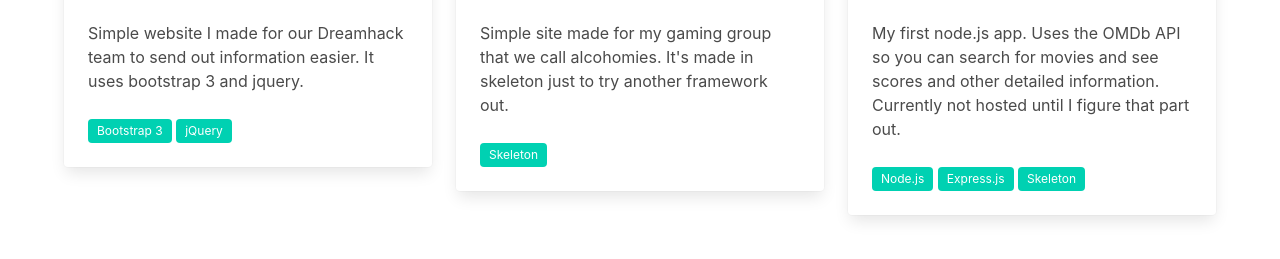
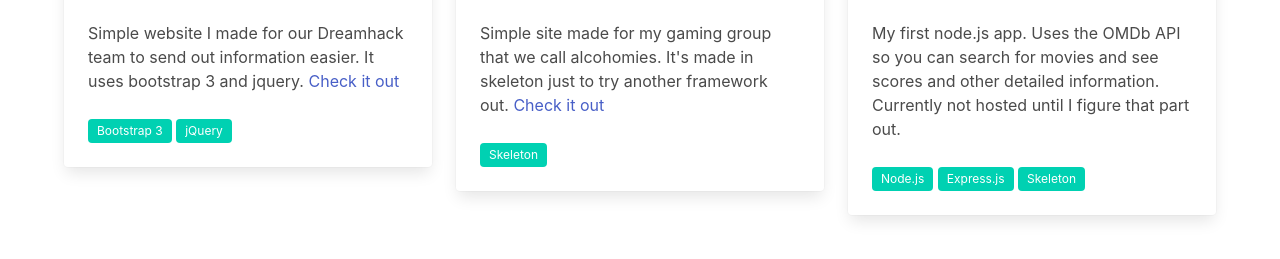
Before and after one commit to Miniakira/bitdev, a website: page projects.html in a window 1280 px wide. Shown: the part 557-816 px from the top of the page. Drawn offline with nearby package versions, Linux system fonts and the light colour scheme.

Commit message:
Fixed some links and fixed some minor text

```diff
--- a/projects.html
+++ b/projects.html
@@ -50,7 +50,7 @@
               </div>
 
               <div class="content">
-                Simple website I made for our Dreamhack team to send out information easier. It uses bootstrap 3 and jquery.
+                Simple website I made for our Dreamhack team to send out information easier. It uses bootstrap 3 and jquery. <a href="http://esportsec.com" target="_blank">Check it out</a>
                 <br />
                 <br />
                 <span class="tag is-primary">Bootstrap 3</span>
@@ -81,7 +81,7 @@
               </div>
 
               <div class="content">
-                Simple site made for my gaming group that we call alcohomies. It's made in skeleton just to try another framework out.
+                Simple site made for my gaming group that we call alcohomies. It's made in skeleton just to try another framework out. <a href="http://www.alcohomies.com" target="_blank">Check it out</a>
                 <br />
                 <br />
                 <span class="tag is-primary">Skeleton</span>
```
Also changed, not shown: index.html (+1 -1 lines).
